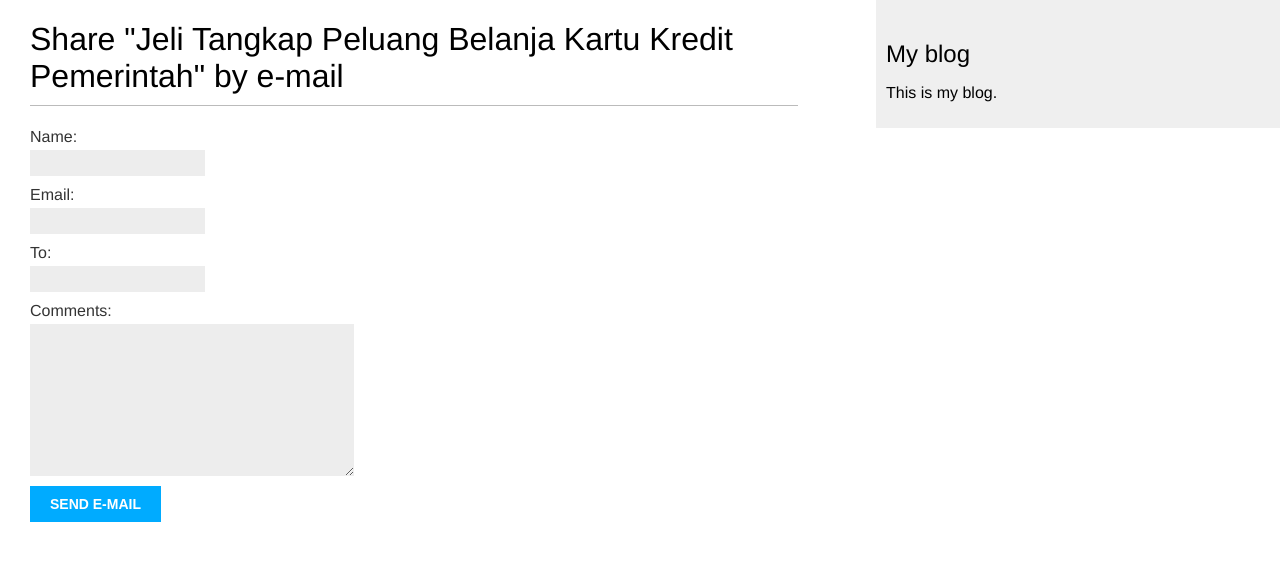
After one commit to alimahatma/bild-blog-django, a Django app: page /blog/8/share/ in a window 1280 px wide. The commit adds this page. Shown: the top 561 px of the page. Run offline with Django 4.2, Linux system fonts and the light colour scheme; data comes from the database, SQL or seed files in the repository.

Commit message:
Creating forms with Django to handling comment in posting news

```diff
--- a/blog/templates/blog/post/detail.html
+++ b/blog/templates/blog/post/detail.html
@@ -7,4 +7,9 @@
         Publsihed {{ post.publish }} by {{ post.author }}
     </p>
     {{ post.body|linebreaks }}
+    <p>
+        <a href="{% url "blog:post_share" post.id %}">
+            Shae this post
+        </a>
+    </p>
 {% endblock %}
--- /dev/null
+++ b/blog/templates/blog/post/share.html
@@ -0,0 +1,18 @@
+{% extends "blog/base.html" %}
+
+{% block title %} Share a post {% endblock %}
+{% block content %}
+    {% if sent %}
+        <h1>E-mail successfully sent</h1>
+        <p>
+            "{{ post.title }}"  was successfully sent to {{ form.cleaned_data.to }}.
+        </p>
+    {% else %}
+        <h1>Share "{{ post.title }}" by e-mail</h1>
+        <form method="post">
+            {{ form.as_p }}
+            {% csrf_token %}
+            <input type="submit" value="Send e-mail">
+        </form>
+    {% endif %}
+{% endblock %}
--- a/blog/urls.py
+++ b/blog/urls.py
@@ -6,4 +6,5 @@ app_name = 'blog'
 urlpatterns = [
     path('', views.post_list, name='post_list'),
     path('<int:year>/<int:month>/<int:day>/<slug:post>', views.post_detail, name='post_detail'),
+    path('<int:post_id>/share/', views.post_share,name='post_share'),
 ]
--- a/blog/views.py
+++ b/blog/views.py
@@ -3,6 +3,7 @@ from .models import Post
 from django.shortcuts import get_object_or_404
 from django.core.paginator import Paginator, EmptyPage, PageNotAnInteger
 from .forms import EmailPostForm
+from django.core.mail import send_mail
 
 def post_list(request):
     post_list = Post.published.all()
@@ -36,6 +37,8 @@ def post_share(request, post_id):
 
     #retrive post by id
     post = get_object_or_404(Post, id=post_id, status=Post.Status.PUBLISHED)
+    sent = False
+
     if request.method=='POST':
         #form was submited
         form = EmailPostForm(request.POST)
@@ -44,8 +47,13 @@ def post_share(request, post_id):
             cd = form.cleaned_data
 
             #...send data
+            post_url = request.build_absolute_uri(post.get_absolute_url())
+            subject = f"{cd['name']} recomends you read {post.title}"
+            message = f"Read {post.title} at {post_url}\n\n {cd['name']}\'s comments: {cd['comments']}"
+            send_mail(subject, message, 'laluallistilo@gmail.com',[cd['to']])
+            sent = True
+
     else:
         form = EmailPostForm()
-
     return render(request,
-                  'blog/post/share.html',{'post':post,'form':{form}})
+                  'blog/post/share.html',{'post':post,'form':form,'sent':sent})
--- /dev/null
+++ b/mysite/app_pass_google.txt
@@ -0,0 +1 @@
+ajslugojwitoaxmn
```
Also changed, not shown: mysite/settings.py (+8 -0 lines), blog/templates/blog/post_list.html (deleted).
